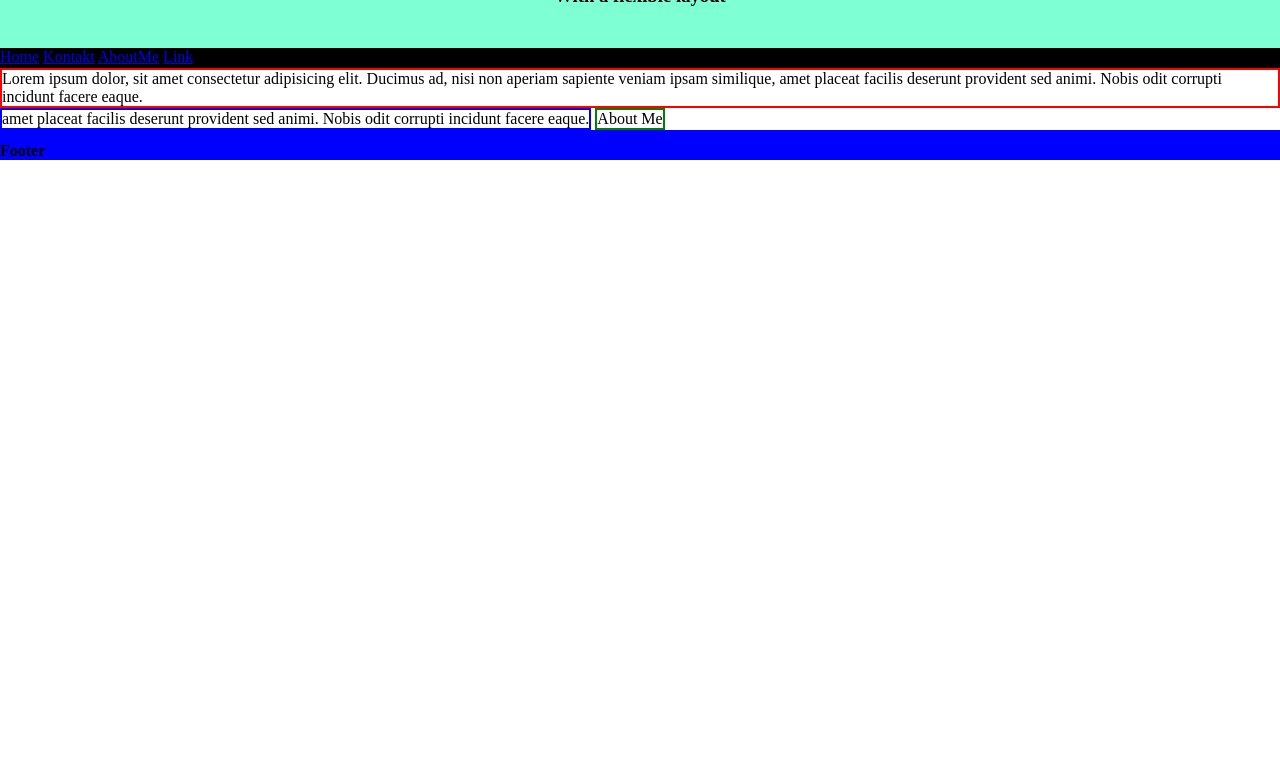
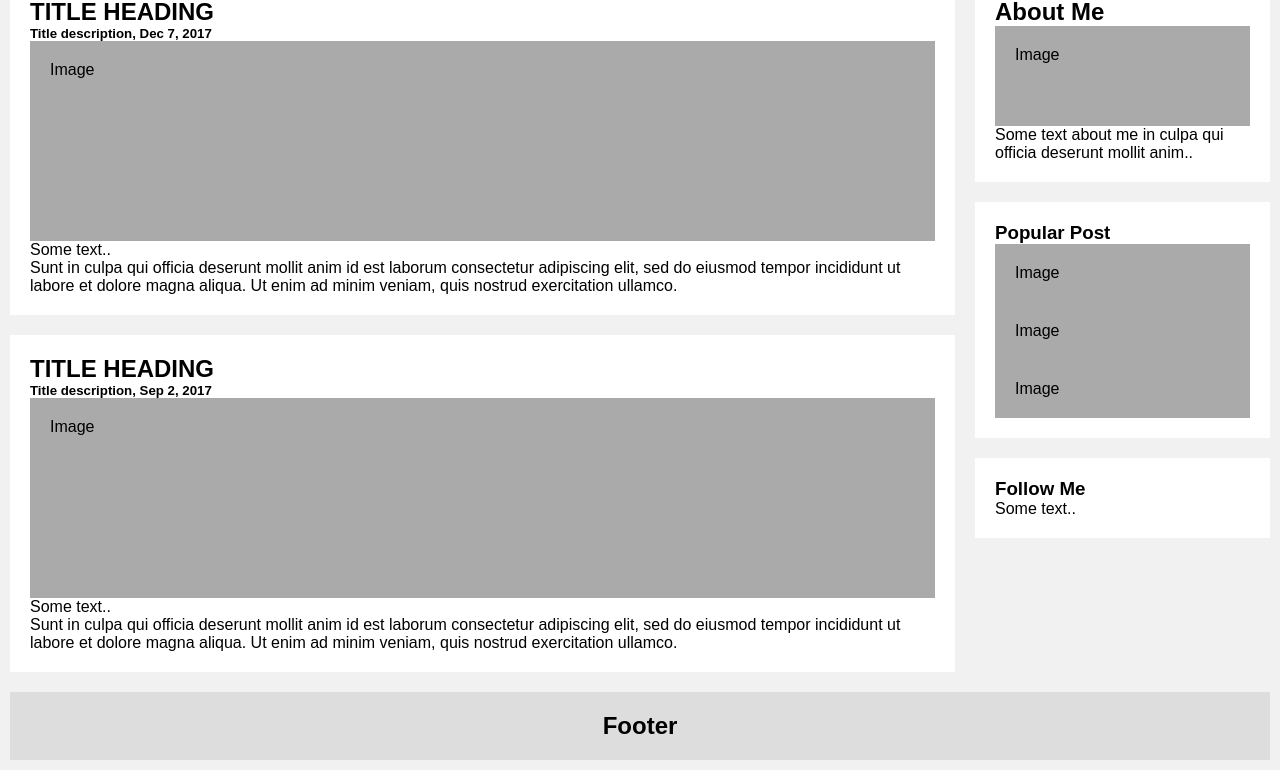
Before and after one commit to Michasik77/homework3, a plain HTML site: page index.html in a window 1280 px wide. Shown: the part 52-822 px from the top of the page. Before the commit the page ends 800 px from the top, so only its background shows below. Drawn offline with Linux system fonts and the light colour scheme.

Commit message:
homework3

```diff
--- a/index.html
+++ b/index.html
@@ -8,34 +8,45 @@
     <link rel="stylesheet" href="style.css">
 </head>
 <body>
-    <header>
-        <h1>My Website</h1>
-        <h3>With a flexible layout</h3>
-    </header>
-    <nav>
-        <a href="#">Home</a>
-        <a href="#">Kontakt</a>
-        <a href="#">AboutMe</a>
-        <a href="#">Link</a>
-    </nav>
+    <div class="row">
+        <div class="leftcolumn">
+          <div class="card">
+            <h2>TITLE HEADING</h2>
+            <h5>Title description, Dec 7, 2017</h5>
+            <div class="fakeimg" style="height:200px;">Image</div>
+            <p>Some text..</p>
+            <p>Sunt in culpa qui officia deserunt mollit anim id est laborum consectetur adipiscing elit, sed do eiusmod tempor incididunt ut labore et dolore magna aliqua. Ut enim ad minim veniam, quis nostrud exercitation ullamco.</p>
+          </div>
+          <div class="card">
+            <h2>TITLE HEADING</h2>
+            <h5>Title description, Sep 2, 2017</h5>
+            <div class="fakeimg" style="height:200px;">Image</div>
+            <p>Some text..</p>
+            <p>Sunt in culpa qui officia deserunt mollit anim id est laborum consectetur adipiscing elit, sed do eiusmod tempor incididunt ut labore et dolore magna aliqua. Ut enim ad minim veniam, quis nostrud exercitation ullamco.</p>
+          </div>
+        </div>
+        <div class="rightcolumn">
+          <div class="card">
+            <h2>About Me</h2>
+            <div class="fakeimg" style="height:100px;">Image</div>
+            <p>Some text about me in culpa qui officia deserunt mollit anim..</p>
+          </div>
+          <div class="card">
+            <h3>Popular Post</h3>
+            <div class="fakeimg"><p>Image</p></div>
+            <div class="fakeimg"><p>Image</p></div>
+            <div class="fakeimg"><p>Image</p></div>
+          </div>
+          <div class="card">
+            <h3>Follow Me</h3>
+            <p>Some text..</p>
+          </div>
+        </div>
+      </div>
 
-        <div class="container">
-            <div class="block1">
-                <p>Lorem ipsum dolor, sit amet consectetur adipisicing elit. Ducimus ad, nisi non aperiam sapiente veniam ipsam similique, amet placeat facilis deserunt provident sed animi. Nobis odit corrupti incidunt facere eaque.</p>
-            </div>
-            <div class="block2">
-                <p>amet placeat facilis deserunt provident sed animi. Nobis odit corrupti incidunt facere eaque.</p>
-            </div>
-            <div class="block3">
-                <p>About Me</p>
-            </div>
-            <div class="block4"></div>
-           </div>
-
-
-    <footer>
-        <h4>Footer</h4>
-    </footer>
+      <div class="footer">
+        <h2>Footer</h2>
+      </div>
 
 </body>
 </html>
--- a/style.css
+++ b/style.css
@@ -3,35 +3,101 @@
     padding: 0;
     box-sizing: border-box;
 }
-header{
-    height: 100px;
-    background-color: aquamarine;
+body {
+    font-family: Arial;
+    padding: 10px;
+    background: #f1f1f1;
+  }
+
+  /* Header/Blog Title */
+  .header {
+    padding: 30px;
     text-align: center;
+    background: white;
+  }
 
+  .header h1 {
+    font-size: 50px;
+  }
 
+  /* Style the top navigation bar */
+  .topnav {
+    overflow: hidden;
+    background-color: #333;
   }
-nav{
-    height: 20px;
-    background-color: black;
-    color: white;
+
+  /* Style the topnav links */
+  .topnav a {
+    float: left;
+    display: block;
+    color: #f2f2f2;
+    text-align: center;
+    padding: 14px 16px;
+    text-decoration: none;
   }
-footer{
-height: 30px;
-background-color: blue;
+
+  /* Change color on hover */
+  .topnav a:hover {
+    background-color: #ddd;
+    color: black;
+  }
+
+  /* Create two unequal columns that floats next to each other */
+  /* Left column */
+  .leftcolumn {
+    float: left;
+    width: 75%;
+  }
+
+  /* Right column */
+  .rightcolumn {
+    float: left;
+    width: 25%;
+    background-color: #f1f1f1;
+    padding-left: 20px;
+  }
+
+  /* Fake image */
+  .fakeimg {
+    background-color: #aaa;
+    width: 100%;
+    padding: 20px;
+  }
+
+  /* Add a card effect for articles */
+  .card {
+    background-color: white;
+    padding: 20px;
+    margin-top: 20px;
+  }
+
+  /* Clear floats after the columns */
+  .row:after {
+    content: "";
+    display: table;
+    clear: both;
+  }
+
+  /* Footer */
+  .footer {
+    padding: 20px;
     text-align: center;
-display: flex;
-align-items: flex-end;
+    background: #ddd;
+    margin-top: 20px;
   }
-.block1{
-    display: inline-block;
-    border: 2px solid red;
+
+  /* Responsive layout - when the screen is less than 800px wide, make the two columns stack on top of each other instead of next to each other */
+  @media screen and (max-width: 800px) {
+    .leftcolumn, .rightcolumn {
+      width: 100%;
+      padding: 0;
     }
-.block2{
-    display: inline-block;
-    border: 2px solid blue;
   }
-.block3{
-    display: inline-block;
 
-    border: 2px solid green;
+  /* Responsive layout - when the screen is less than 400px wide, make the navigation links stack on top of each other instead of next to each other */
+  @media screen and (max-width: 400px) {
+    .topnav a {
+      float: none;
+      width: 100%;
     }
+  }
```
Lines whose indentation alone changed are shown as unchanged.
